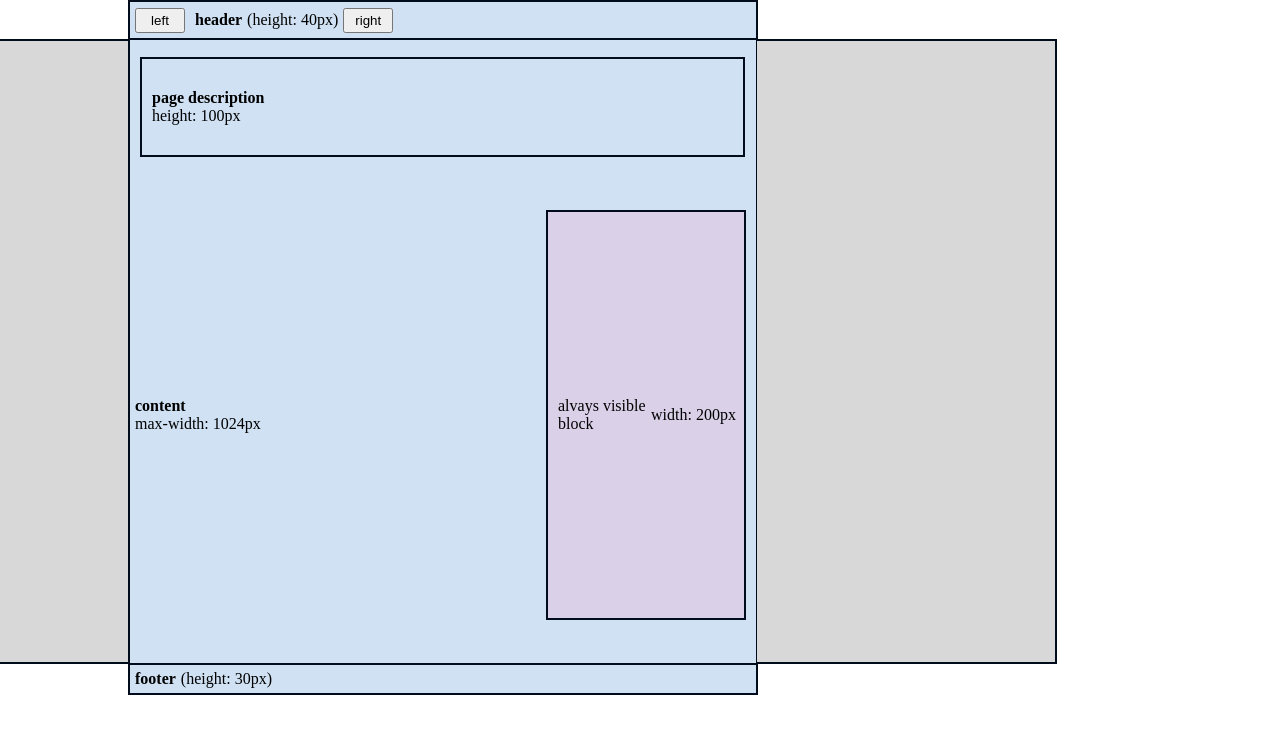
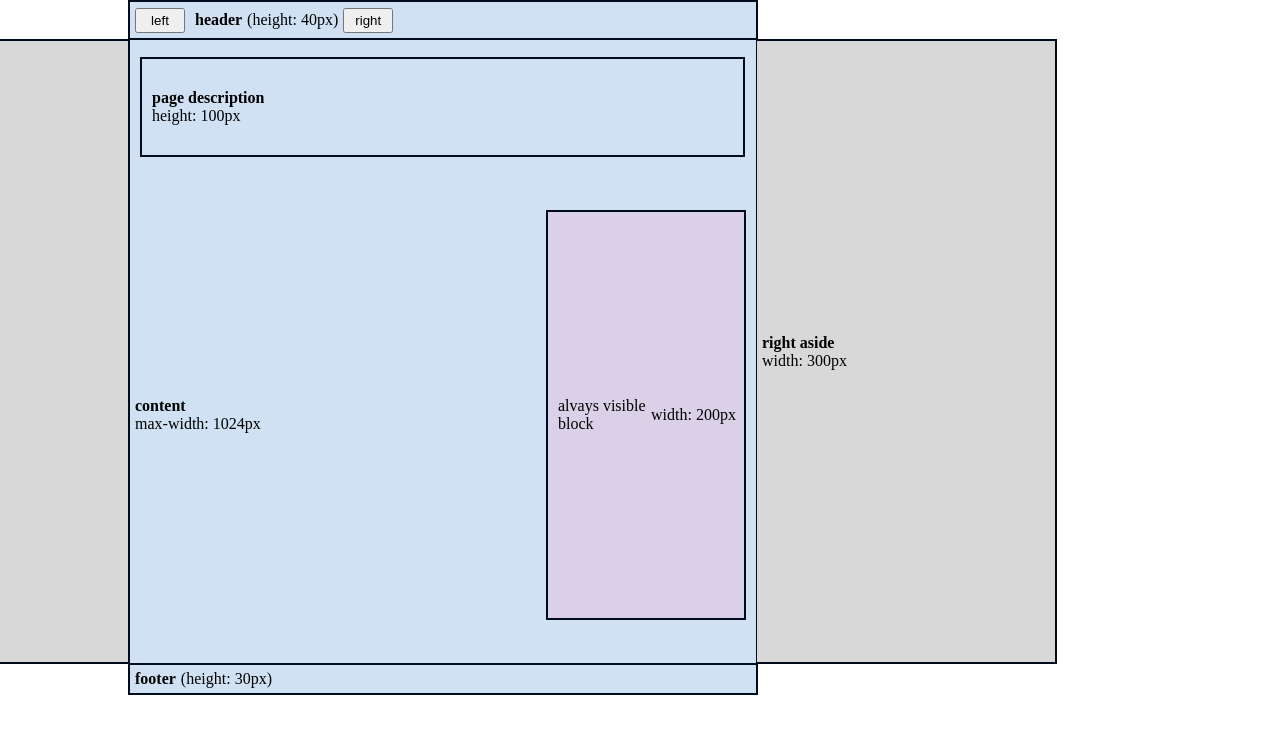
Before and after one commit to sas2job/TR-Logic, a plain HTML site: page index.html in a window 1280 px wide. Drawn offline with Linux system fonts and the light colour scheme.

Commit message:
Корректировка вывода контента

```diff
--- a/css/style.css
+++ b/css/style.css
@@ -22,6 +22,7 @@
 \*------------------------------------*/
 
 [data-panel="left"] {
+  display: flex;
   position: absolute;
   top: 39px;
   left: -300px;
@@ -33,6 +34,7 @@
 }
 
 [data-panel="right"] {
+  display: flex;
   position: absolute;
   top: 39px;
   right: 95px;
@@ -41,6 +43,21 @@
   border: 2px solid #000c1b;
   border-left: none;
   background-color: #d8d8d8;
+}
+
+.slide__content {
+  display: flex;
+  flex-direction: column;
+  justify-content: center;
+}
+
+.slide__content--title {
+  font-weight: bold;
+  padding: 0 5px;
+}
+
+.slide__content--content {
+  padding: 0 5px;
 }
 
 /*------------------------------------*\
--- a/index.html
+++ b/index.html
@@ -17,8 +17,26 @@
       <button class="page-header__slide" data-button data-id="right" data-direction="left" data-mode="hide">right</button>
     </header>
     <main>
-	  <div data-panel="left"></div>
-	  <div data-panel="right"></div>
+     <div data-panel="left">
+      <div class="slide__content">
+       <div class="slide__content--title">
+        left aside
+      </div>
+      <div class="slide__content--content">
+        width: 300px
+      </div>
+    </div>
+  </div>
+  <div data-panel="right">
+    <div class="slide__content">
+      <div class="slide__content--title">
+        right aside
+      </div>
+      <div class="slide__content--content">
+        width: 300px
+      </div>
+    </div>
+  </div>
       <div class="page-content">
         <div class="page-content__title">
           <div class="page-content__title--title">page description</div>
```
